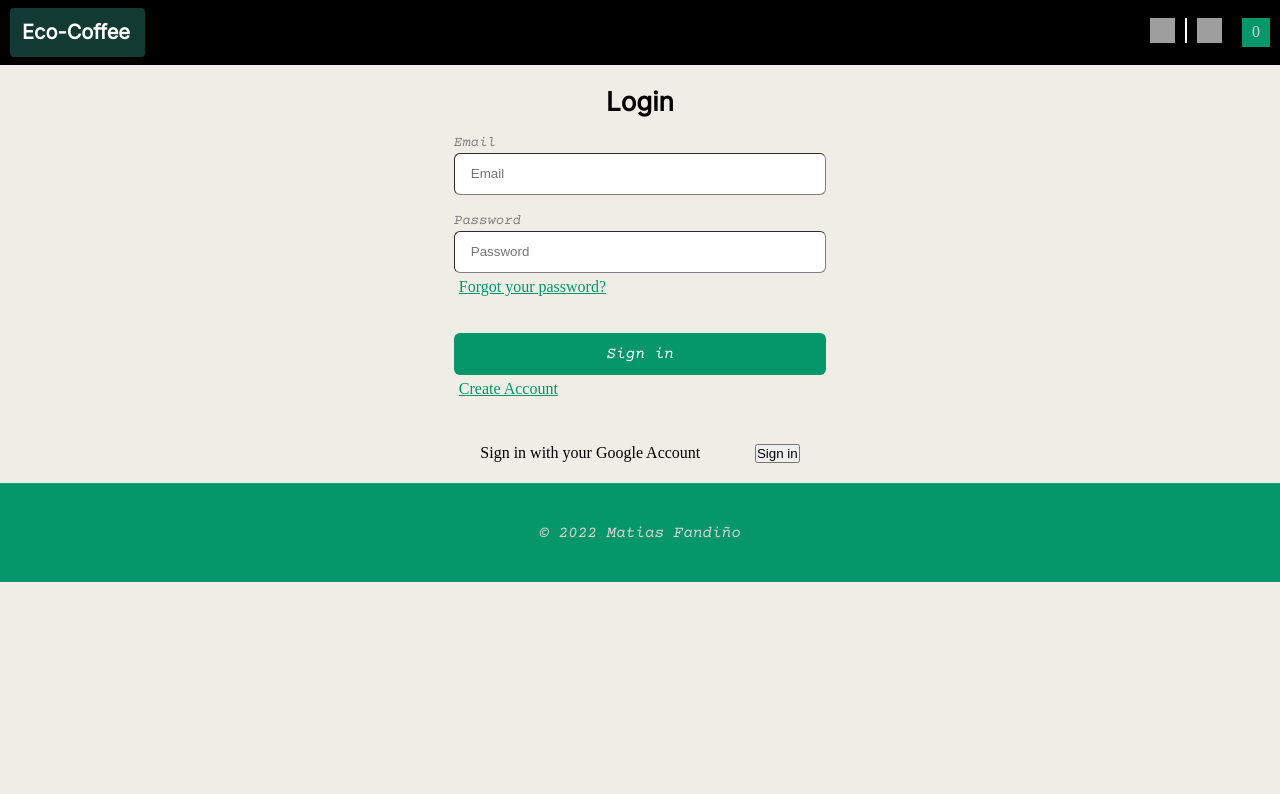
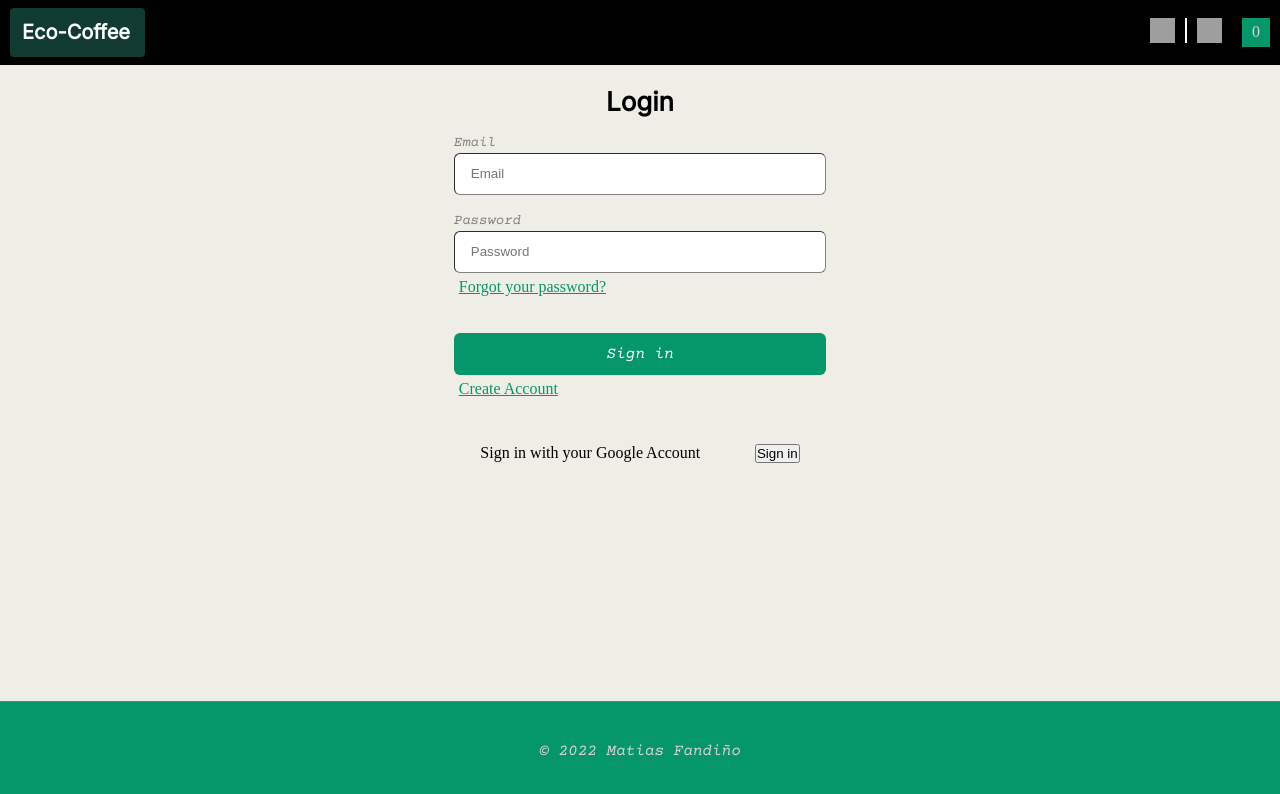
Before and after one commit to matifandy8/Eco-Coffee-Nextjs, a Next.js app: page /auth/login in a window 1280 px wide. Shown: the top 794 px of the page. Built offline with nearby package versions, Linux system fonts and the light colour scheme; no server answers; grey boxes are pictures that could not be loaded.

Commit message:
api products v1

```diff
--- a/src/components/layout/footer/footer.styles.ts
+++ b/src/components/layout/footer/footer.styles.ts
@@ -1,6 +1,8 @@
 import styled from "styled-components";
 
 export const FooterContainer = styled.footer`
+  margin-top: 90px;
+  position: absolute;
   bottom: 0;
   left: 0;
   width: 100%;
--- a/src/components/layout/index.tsx
+++ b/src/components/layout/index.tsx
@@ -1,5 +1,8 @@
 import Footer from "./footer";
 import Header from "./header";
+import {
+ Content
+} from './layout.styles';
 
 
 type Props = {
@@ -8,11 +11,11 @@ type Props = {
 
 const Layout: React.FC<Props> = ({ children }) => {
   return (
-    <>
+    <Content>
       <Header />
       {children}
       <Footer />
-    </>
+    </Content>
   );
 };
 
--- /dev/null
+++ b/src/components/layout/layout.styles.ts
@@ -0,0 +1,6 @@
+import styled from 'styled-components'
+
+export const Content = styled.div`
+    position: relative;
+    min-height: 100vh;
+`;
--- a/src/components/products/Products.styles.ts
+++ b/src/components/products/Products.styles.ts
@@ -12,6 +12,7 @@ export const ProductList = styled.div`
   grid-gap: 20px;
   align-items: stretch;
   padding: 1rem;
+  padding-bottom: 200px;
 `;
 export const ProductContainer = styled.div`
   display: flex;
--- a/src/components/products/index.tsx
+++ b/src/components/products/index.tsx
@@ -13,6 +13,8 @@ const ProductsScreen: React.FC = () => {
             <ProductCard />
             <ProductCard />
             <ProductCard />
+            <ProductCard />
+            <ProductCard />
         </ProductList>
     </div>
   )
--- a/src/pages/api/hello.ts
+++ /dev/null
@@ -1,13 +0,0 @@
-// Next.js API route support: https://nextjs.org/docs/api-routes/introduction
-import type { NextApiRequest, NextApiResponse } from 'next'
-
-type Data = {
-  name: string
-}
-
-export default function handler(
-  req: NextApiRequest,
-  res: NextApiResponse<Data>
-) {
-  res.status(200).json({ name: 'John Doe' })
-}
--- /dev/null
+++ b/src/pages/api/products.ts
@@ -0,0 +1,18 @@
+// Next.js API route support: https://nextjs.org/docs/api-routes/introduction
+import type { NextApiRequest, NextApiResponse } from 'next'
+
+  const products = {"products":[
+    {"name":"coffee one", "image":"https://www.starbucks.es/sites/starbucks-es/files/styles/c06_cards_grid_560x321/public/2022-03/SBX-UK-MOP-Latte.jpg.webp?itok=bVdCHhYt"},
+    {"name":"coffee two", "image":"https://www.starbucks.es/sites/starbucks-es/files/styles/c06_cards_grid_560x321/public/2022-03/SBX-UK-MOP-Latte.jpg.webp?itok=bVdCHhYt"},
+    {"name":"coffee three", "image":"https://www.starbucks.es/sites/starbucks-es/files/styles/c06_cards_grid_560x321/public/2022-03/SBX-UK-MOP-Latte.jpg.webp?itok=bVdCHhYt"}
+]}
+
+export default function handler(
+  req: NextApiRequest,
+  res: NextApiResponse
+) {
+
+
+
+res.status(200).json(products)
+}
```
Also changed, not shown: src/pages/index.tsx (+15 -1 lines).
